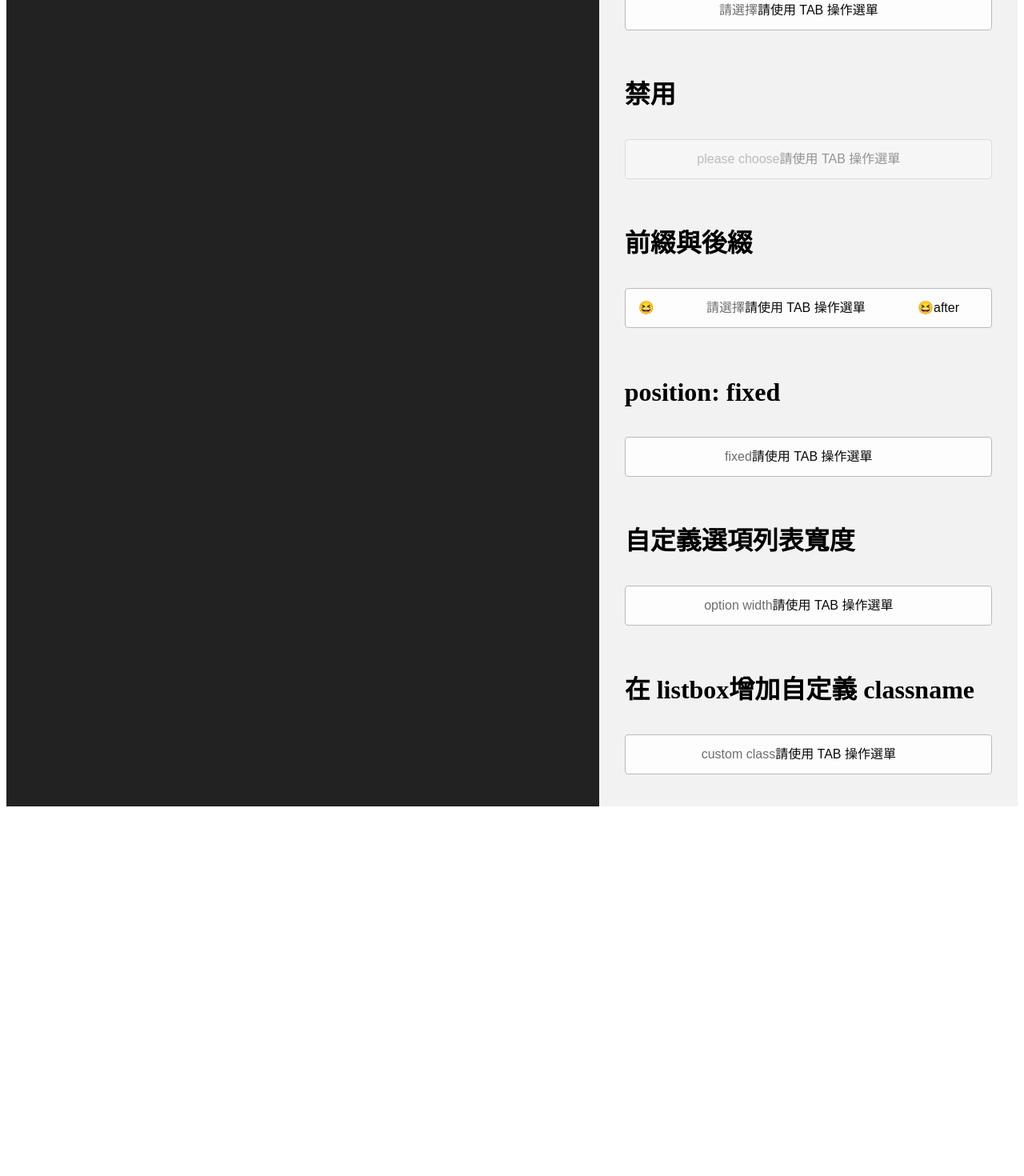
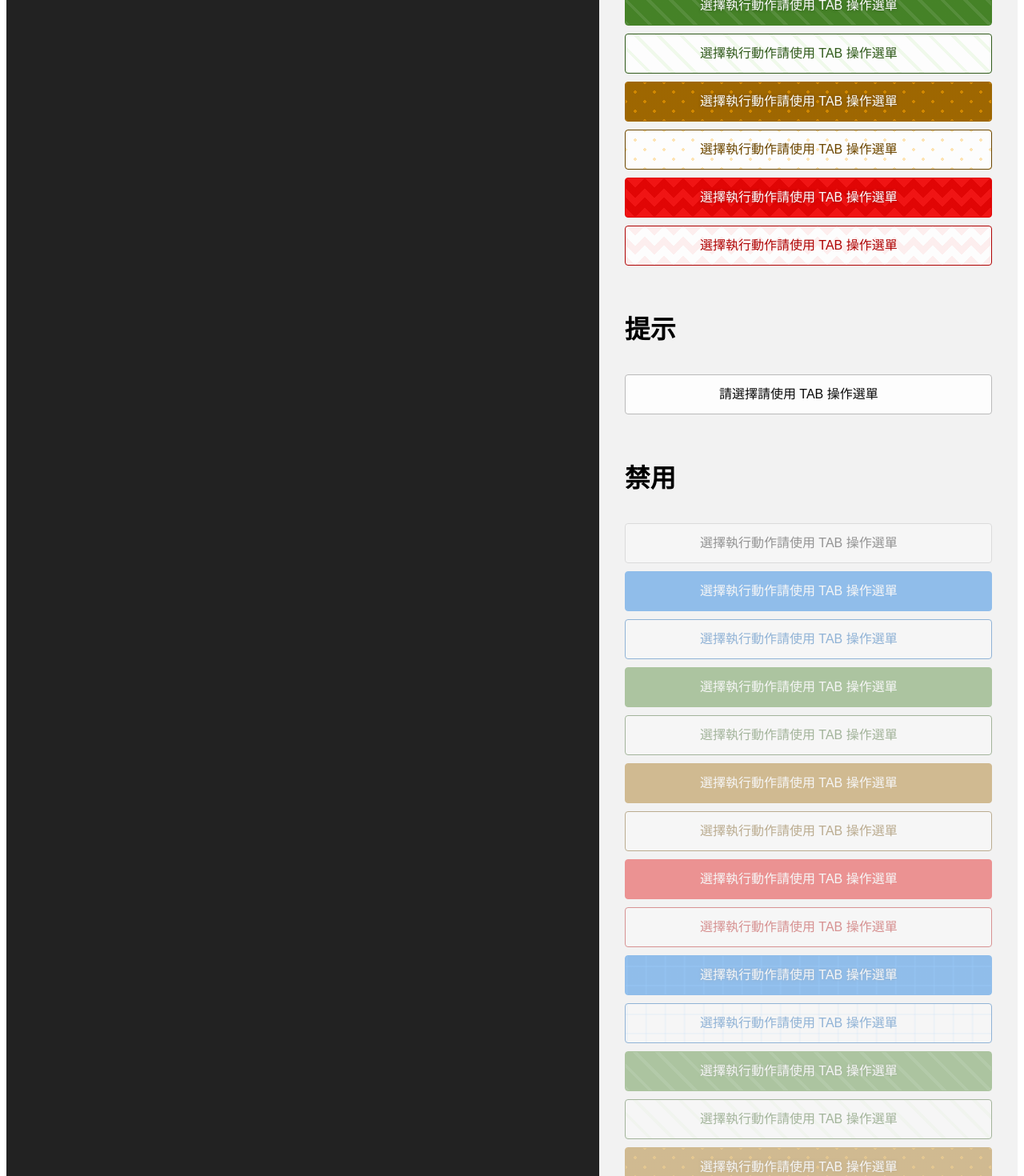
Before and after one commit to BPbase/piman, a Vue app: page /#/dropdown in a window 1280 px wide. Shown: the part 1330-2800 px from the top of the page at 80% size. Before the commit the page ends 2346 px from the top, so only its background shows below. Built offline with nearby package versions, Linux system fonts and the light colour scheme.

Commit message:
fix: demo page, css, dropdown, pagination

```diff
--- a/src/assets/variables.css
+++ b/src/assets/variables.css
@@ -161,7 +161,7 @@
 
   --color-focus: var(--color-yellow-200);
   --color-visited: var(--color-purple-500);
-  --color-placeholder: var(--color-gray-300);
+  --color-placeholder: var(--color-gray-600);
   --color-border: var(--color-gray-300);
 
   /* Article */
@@ -248,15 +248,6 @@
   --radio-border-hover-color: var(--color-primary-500);
   --radio-border-active-color: var(--color-primary-500);
   --radio-border-focus-color: var(--color-focus);
-
-  /* Select */
-  --select-color: var(--color-black);
-  --select-bg: var(--color-white);
-  --select-hover-bg: var(--color-gray-100);
-  --select-active-bg: var(--color-gray-200);
-  --select-error-bg: var(--color-white);
-  --select-error-color: var(--color-black);
-  --select-error-border-color: var(--color-danger-500);
 
   /* Switch */
   --switch-checked-bg: var(--color-primary-500);
@@ -419,15 +410,6 @@
     --radio-border-active-color: var(--color-primary-500);
     --radio-border-focus-color: var(--color-focus);
 
-     /* Select */
-    --select-color: var(--color-black);
-    --select-bg: var(--color-white);
-    --select-hover-bg: var(--color-gray-100);
-    --select-active-bg: var(--color-gray-200);
-    --select-error-bg: var(--color-danger-800);
-    --select-error-color: var(--color-whitek);
-    --select-error-border-color: var(--color-danger-500);
-
     /* Switch */
     --switch-checked-bg: var(--color-primary-300);
     --switch-unchecked-bg: var(--color-gray-200);
--- a/src/components/Dropdown/PiDropdown.vue
+++ b/src/components/Dropdown/PiDropdown.vue
@@ -12,11 +12,11 @@
       :size="size"
       @click="handleClickSelect"
       :class="['pi-dropdown-btn', listboxOpen ? 'pi-dropdown-btn--open' : '']"
+      :a11y="a11y"
     >
       <slot name="prefix"></slot>
       <span class="pi-dropdown-text" :id="`${fixId}-label-text`">
-        <span v-if="showLabel"> {{ showLabel }}</span>
-        <span :class="`placeholder-${theme}`" v-else-if="placeholder">{{ placeholder }}</span>
+        <span :class="`placeholder-${theme}`" v-if="placeholder">{{ placeholder }}</span>
         <span :class="`placeholder-${theme}`" v-else>{{ t('dropdown.placeholder') }}</span>
         <span class="visually-hidden">{{ t('dropdown.hint') }}</span>
       </span>
@@ -99,7 +99,8 @@ const props = defineProps({
   listboxClass: {
     type: String,
     default: ''
-  }
+  },
+  a11y: Boolean
 })
 const emit = defineEmits(['click'])
 const refPiDropdown = ref(null)
@@ -149,6 +150,7 @@ onMounted(() => {
 .pi-dropdown {
   position: relative;
 }
+
 .pi-dropdown-btn {
   position: relative;
   width: 100%;
@@ -157,9 +159,6 @@ onMounted(() => {
   display: flex;
   flex-direction: row;
   align-items: center;
-  .placeholder-default {
-    color: oklch(var(--color-gray-600));
-  }
   &:after {
     content: '';
     display: block;
@@ -172,91 +171,67 @@ onMounted(() => {
     transform: rotate(45deg);
     transition: transform 160ms ease-in;
   }
-  .pi-dropdown-text {
-    display: block;
-    text-overflow: ellipsis;
-    white-space: nowrap;
-    overflow: hidden;
-    flex: 1 0 0%;
-    .pi-badge {
-      margin-left: 0.25rem;
-    }
-  }
-  img {
+  & img {
     max-height: 1.5rem;
   }
   &.pi-btn--small {
     padding-right: 2.5rem;
-    img {
+    & img {
       max-height: 1rem;
     }
   }
   &.pi-btn--large {
     padding-right: 2.5rem;
   }
-  .pi-dropdown-clear-btn {
-    font-size: 0.875rem;
-    color: darken(oklch(var(--color-gray-100)), 20%);
-    border-radius: 50%;
-    transition: opacity 160ms ease-in;
-    &:hover {
-      opacity: 0.8;
-    }
-    &:active {
-      opacity: 1;
-    }
-    &:focus {
-      box-shadow: inset 0 0 0 3px oklch(var(--color-focus));
-    }
-  }
   &.pi-dropdown-btn--open {
-    [data-icon='chevron-down'] {
-      transform: rotate3d(0, 0, 1, -180deg);
-    }
-
-    &::after {
+    &:after {
       top: calc(50% - 4px);
       transform: rotate(225deg);
     }
   }
-  &[class*='pi-btn--'] {
-    .pi-dropdown-clear-btn {
-      color: oklch(var(--color-white));
-    }
-  }
-  &[class*='-ghost'] {
-    .pi-dropdown-clear-btn {
-      color: darken(oklch(var(--color-gray-100)), 20%);
-    }
+}
+
+.pi-dropdown-text {
+  display: block;
+  text-overflow: ellipsis;
+  white-space: nowrap;
+  overflow: hidden;
+  flex: 1 0 0%;
+  @media screen and (-ms-high-contrast: active), (-ms-high-contrast: none) {
+    flex: auto;
   }
 }
+
 .pi-dropdown-popup {
   display: none;
   position: absolute;
-  padding: 0.5rem 0;
+  padding: var(--spacing-xs) 0;
   width: 100%;
   min-width: 8rem;
-  background-color: oklch(var(--color-white));
-  border: 1px solid oklch(var(--color-black, 13.98% 0 0));
-  border-radius: 0.25rem;
+  background-color: oklch(var(--popover-content-bg));
+  border: 1px solid oklch(var(--color-border));
+  border-radius: var(--radius);
   box-shadow: var(--box-shadow);
+  max-height: 50vh;
+  overflow: auto;
+  z-index: 1;
   [role='option'] {
     cursor: pointer;
-    padding: 0.5rem 1rem;
-    color: oklch(var(--color-black));
+    padding: var(--spacing-xs) var(--spacing-m);
+    color: oklch(var(--popover-content-color));
     transition: background-color 160ms ease-in;
     &:hover {
       background-color: oklch(var(--color-gray-100));
     }
     &:active {
-      background-color: oklch(var(--color-gray-100));
+      background-color: oklch(var(--color-gray-200));
     }
     &:focus {
-      background-color: oklch(var(--color-gray-100));
+      background-color: oklch(var(--color-gray-200));
     }
-    a {
+    & a {
       margin: -0.5rem -1rem;
-      padding: 0.5rem 1rem;
+      padding: var(--spacing-xs) var(--spacing-m);
       display: block;
       color: oklch(var(--color-black));
       &:hover {
@@ -264,18 +239,17 @@ onMounted(() => {
         opacity: 1;
       }
       &:active {
-        background-color: oklch(var(--color-gray-100));
+        background-color: oklch(var(--color-gray-200));
       }
       &:focus {
         outline: auto;
-        outline-color: oklch(var(--color-gray-100));
+        outline-color: -webkit-focus-ring-color;
         background-color: oklch(var(--color-gray-100));
       }
     }
   }
   &.pi-dropdown-popup--open {
     display: block;
-    z-index: 999;
   }
 }
 </style>
--- a/src/views/demo/DemoDropdown.vue
+++ b/src/views/demo/DemoDropdown.vue
@@ -40,18 +40,140 @@
           <pi-dropdown v-model="value" :options="options" theme="warning-ghost" @click="onClick" />
           <pi-dropdown v-model="value" :options="options" theme="danger" @click="onClick" />
           <pi-dropdown v-model="value" :options="options" theme="danger-ghost" @click="onClick" />
+          <pi-dropdown v-model="value" :options="options" theme="primary" @click="onClick" a11y />
+          <pi-dropdown
+            v-model="value"
+            :options="options"
+            theme="primary-ghost"
+            @click="onClick"
+            a11y
+          />
+          <pi-dropdown v-model="value" :options="options" theme="success" @click="onClick" a11y />
+          <pi-dropdown
+            v-model="value"
+            :options="options"
+            theme="success-ghost"
+            @click="onClick"
+            a11y
+          />
+          <pi-dropdown v-model="value" :options="options" theme="warning" @click="onClick" a11y />
+          <pi-dropdown
+            v-model="value"
+            :options="options"
+            theme="warning-ghost"
+            @click="onClick"
+            a11y
+          />
+          <pi-dropdown v-model="value" :options="options" theme="danger" @click="onClick" a11y />
+          <pi-dropdown
+            v-model="value"
+            :options="options"
+            theme="danger-ghost"
+            @click="onClick"
+            a11y
+          />
         </div>
         <br />
         <h3>提示</h3>
         <pi-dropdown v-model="value" placeholder="請選擇" :options="options2" @click="onClick" />
         <br />
         <h3>禁用</h3>
+        <pi-dropdown v-model="value" disabled :options="options2" @click="onClick" />
+        <pi-dropdown v-model="value" :options="options" theme="primary" @click="onClick" disabled />
         <pi-dropdown
           v-model="value"
-          placeholder="please choose"
+          :options="options"
+          theme="primary-ghost"
+          @click="onClick"
           disabled
-          :options="options2"
+        />
+        <pi-dropdown v-model="value" :options="options" theme="success" @click="onClick" disabled />
+        <pi-dropdown
+          v-model="value"
+          :options="options"
+          theme="success-ghost"
           @click="onClick"
+          disabled
+        />
+        <pi-dropdown v-model="value" :options="options" theme="warning" @click="onClick" disabled />
+        <pi-dropdown
+          v-model="value"
+          :options="options"
+          theme="warning-ghost"
+          @click="onClick"
+          disabled
+        />
+        <pi-dropdown v-model="value" :options="options" theme="danger" @click="onClick" disabled />
+        <pi-dropdown
+          v-model="value"
+          :options="options"
+          theme="danger-ghost"
+          @click="onClick"
+          disabled
+        />
+        <pi-dropdown
+          v-model="value"
+          :options="options"
+          theme="primary"
+          @click="onClick"
+          a11y
+          disabled
+        />
+        <pi-dropdown
+          v-model="value"
+          :options="options"
+          theme="primary-ghost"
+          @click="onClick"
+          a11y
+          disabled
+        />
+        <pi-dropdown
+          v-model="value"
+          :options="options"
+          theme="success"
+          @click="onClick"
+          a11y
+          disabled
+        />
+        <pi-dropdown
+          v-model="value"
+          :options="options"
+          theme="success-ghost"
+          @click="onClick"
+          a11y
+          disabled
+        />
+        <pi-dropdown
+          v-model="value"
+          :options="options"
+          theme="warning"
+          @click="onClick"
+          a11y
+          disabled
+        />
+        <pi-dropdown
+          v-model="value"
+          :options="options"
+          theme="warning-ghost"
+          @click="onClick"
+          a11y
+          disabled
+        />
+        <pi-dropdown
+          v-model="value"
+          :options="options"
+          theme="danger"
+          @click="onClick"
+          a11y
+          disabled
+        />
+        <pi-dropdown
+          v-model="value"
+          :options="options"
+          theme="danger-ghost"
+          @click="onClick"
+          a11y
+          disabled
         />
         <br />
         <h3>前綴與後綴</h3>
@@ -61,6 +183,15 @@
           </template>
           <template #affix>
             <div>😆after</div>
+          </template>
+        </pi-dropdown>
+        <br />
+        <pi-dropdown v-model="value" placeholder="請選擇" :options="options" @click="onClick">
+          <template v-slot:prefix>
+            <img src="/favicon.ico" alt="" />
+          </template>
+          <template v-slot:affix>
+            <img src="/favicon.ico" alt="" />
           </template>
         </pi-dropdown>
         <br />
@@ -77,7 +208,7 @@
         <pi-dropdown
           v-model="value"
           placeholder="option width"
-          optionWidth="100px"
+          optionWidth="300px"
           :options="options2"
           @click="onClick"
         />
```
Also changed, not shown: src/components/Pagination/PiPagination.vue (+22 -32 lines), src/views/demo/DemoPagination.vue (+22 -26 lines).
